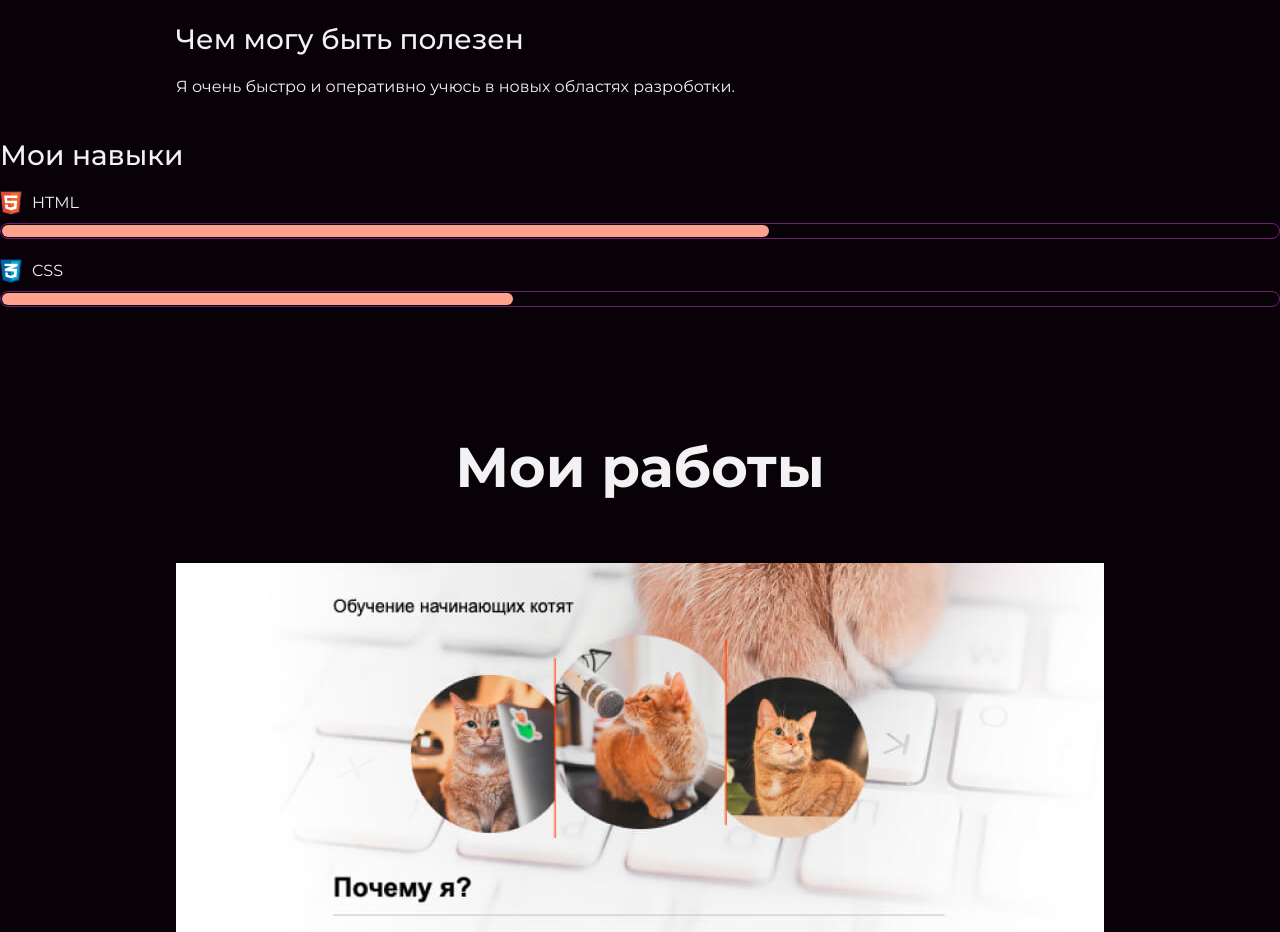
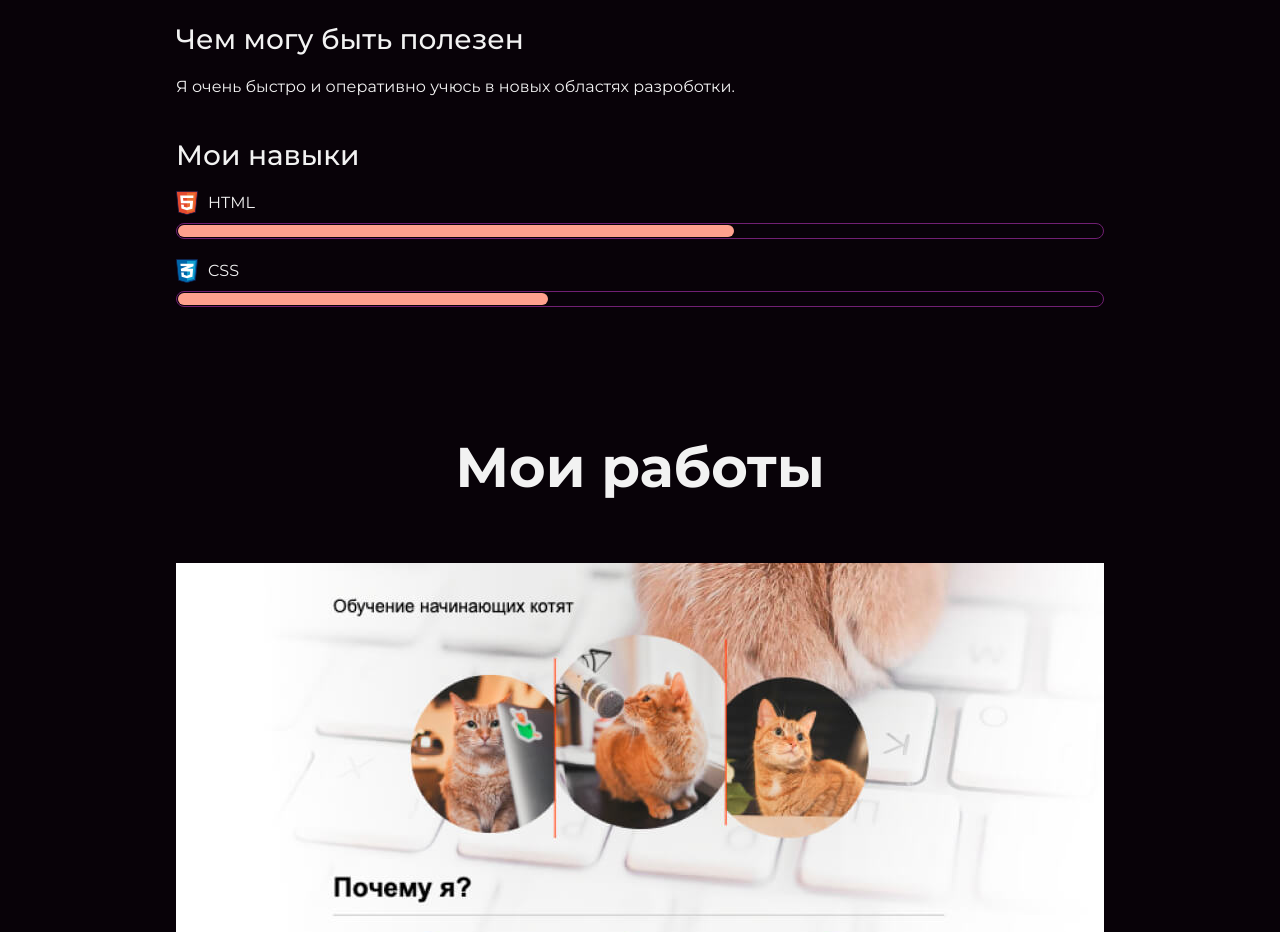
Before and after one commit to Filldor2033/my-site, a plain HTML site: page index.html in a window 1280 px wide. Shown: the part 1720-2652 px from the top of the page. Drawn offline with Linux system fonts and the light colour scheme.

Commit message:
Изменение блока с навыками

```diff
--- a/style.css
+++ b/style.css
@@ -113,7 +113,11 @@ body {
 .skill-css {
   background-image: url("img/icon-css.svg");
 }
-
+.skills {
+  max-width: 928px;
+  margin: 0 auto;
+  padding: 0 16px;
+}
 .level {
   margin: 4px 0 16px;
   padding: 0;
```
